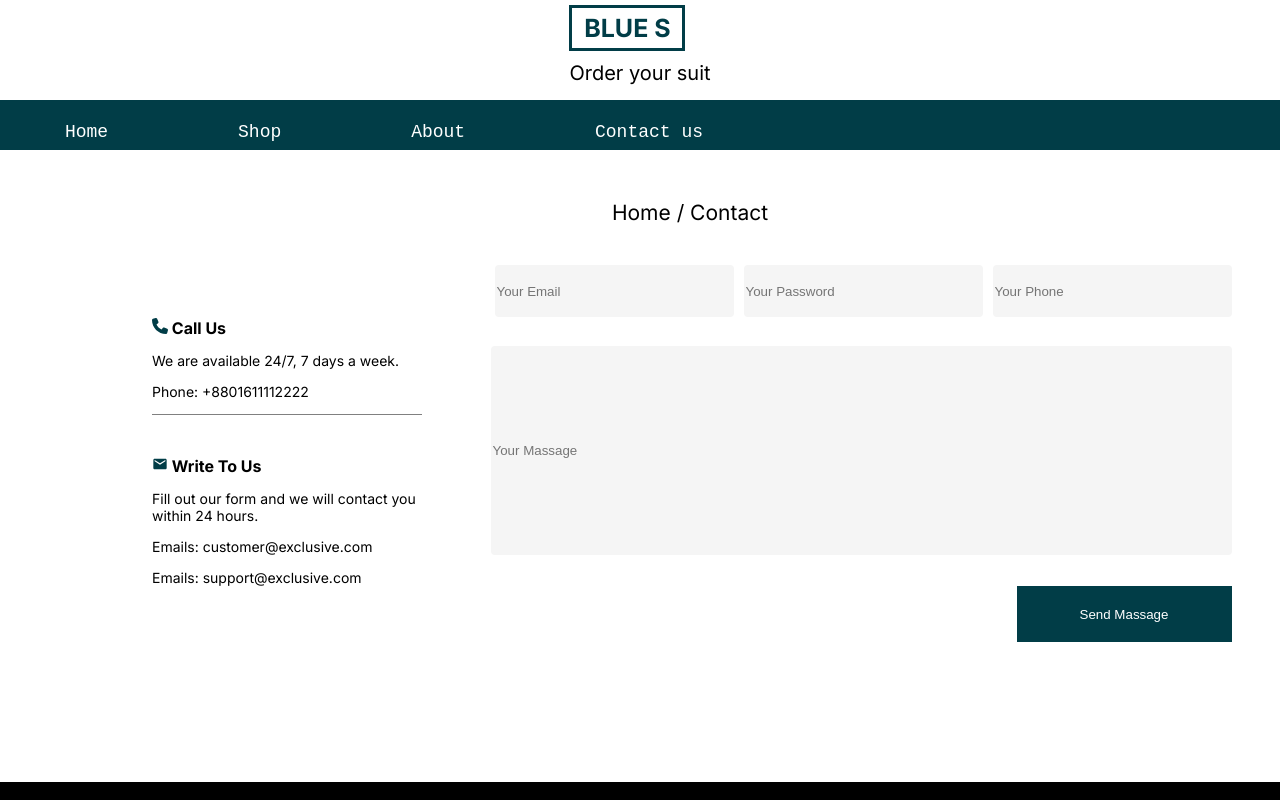
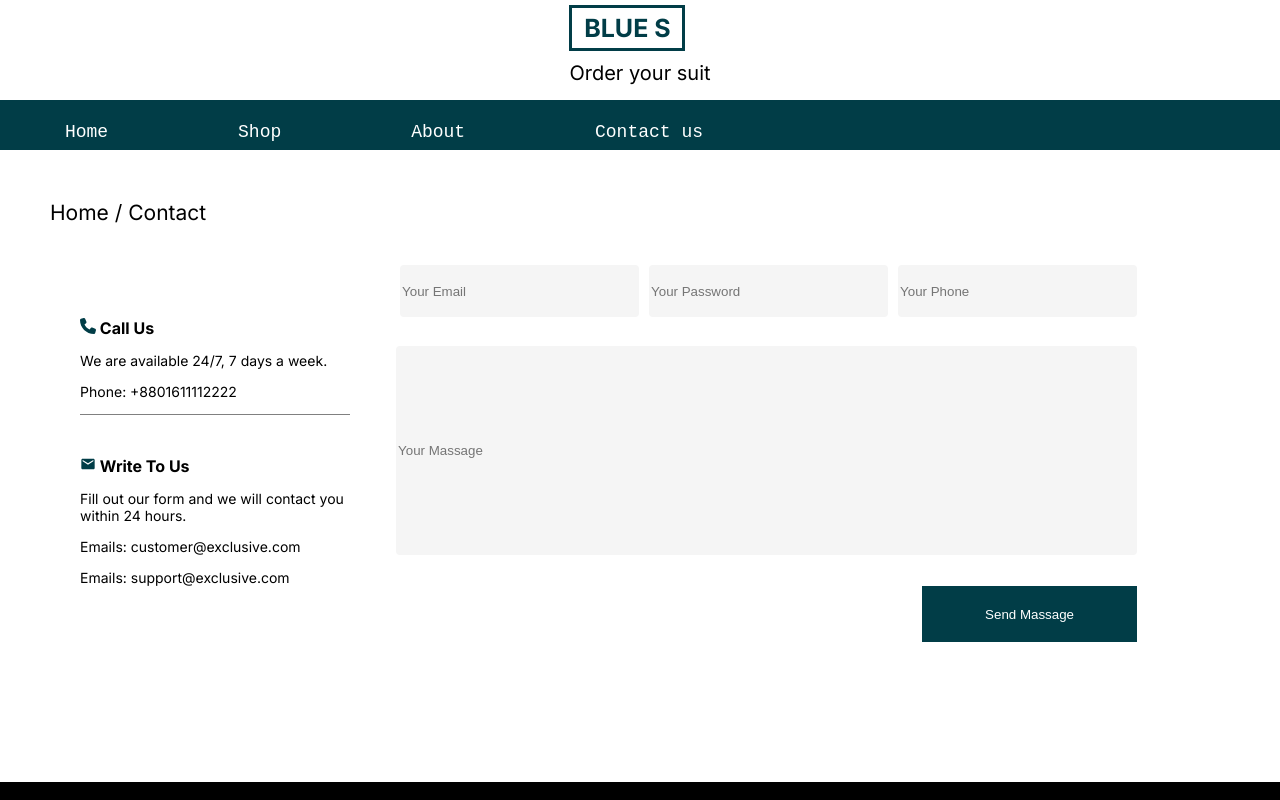
Before and after one commit to mostafa72xs/BLUES, a Next.js app: page /Contact in a window 1280 px wide. Shown: the top 800 px of the page. Built offline with nearby package versions, Linux system fonts and the light colour scheme; a web font is replaced by a local one.

Commit message:
Update Contact.js

```diff
--- a/src/pages/Contact.js
+++ b/src/pages/Contact.js
@@ -20,7 +20,7 @@ function Contact() {
                         <Cart />
                 <Navbar />
 
-        <div className='container contact'>
+        <div className='contact'>
             <div style={{fontSize:'21px'}}>Home / Contact</div>
         <div className='cont21'>
             <div className='boxtex'>
```
